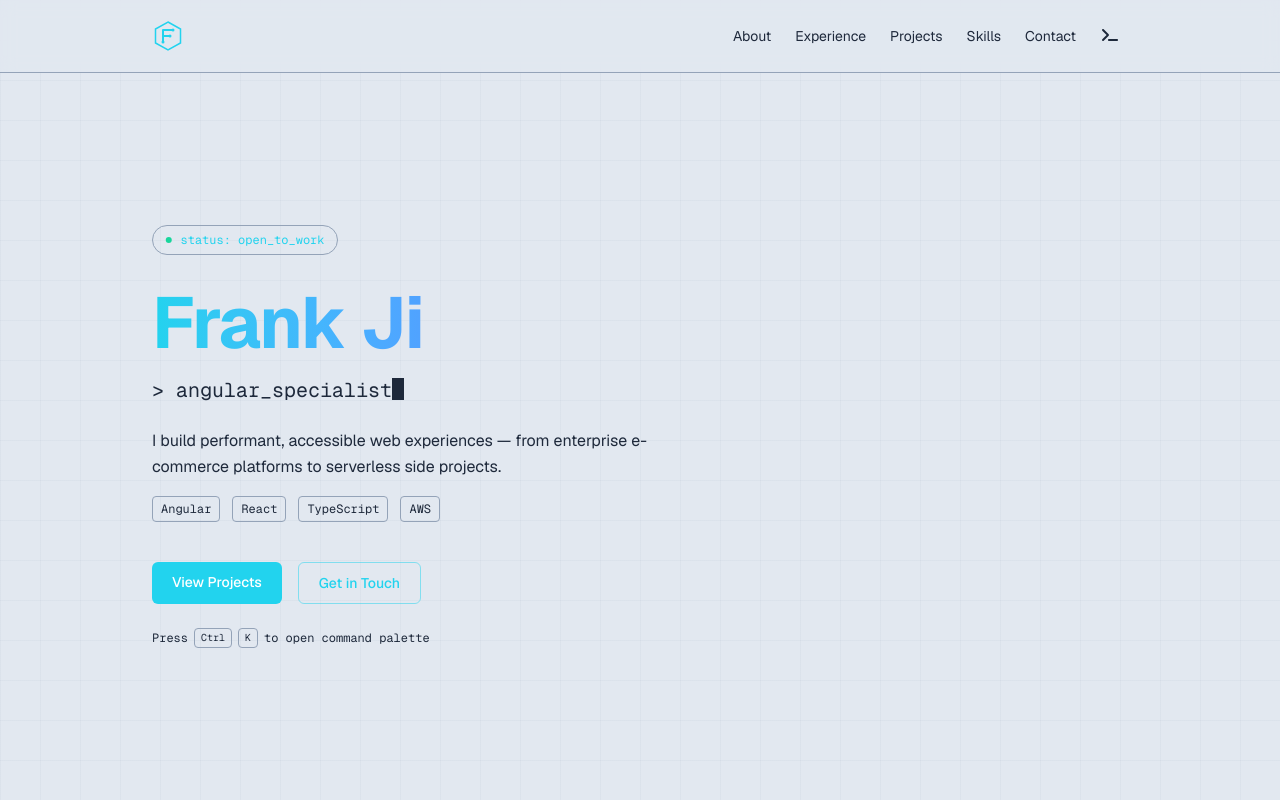
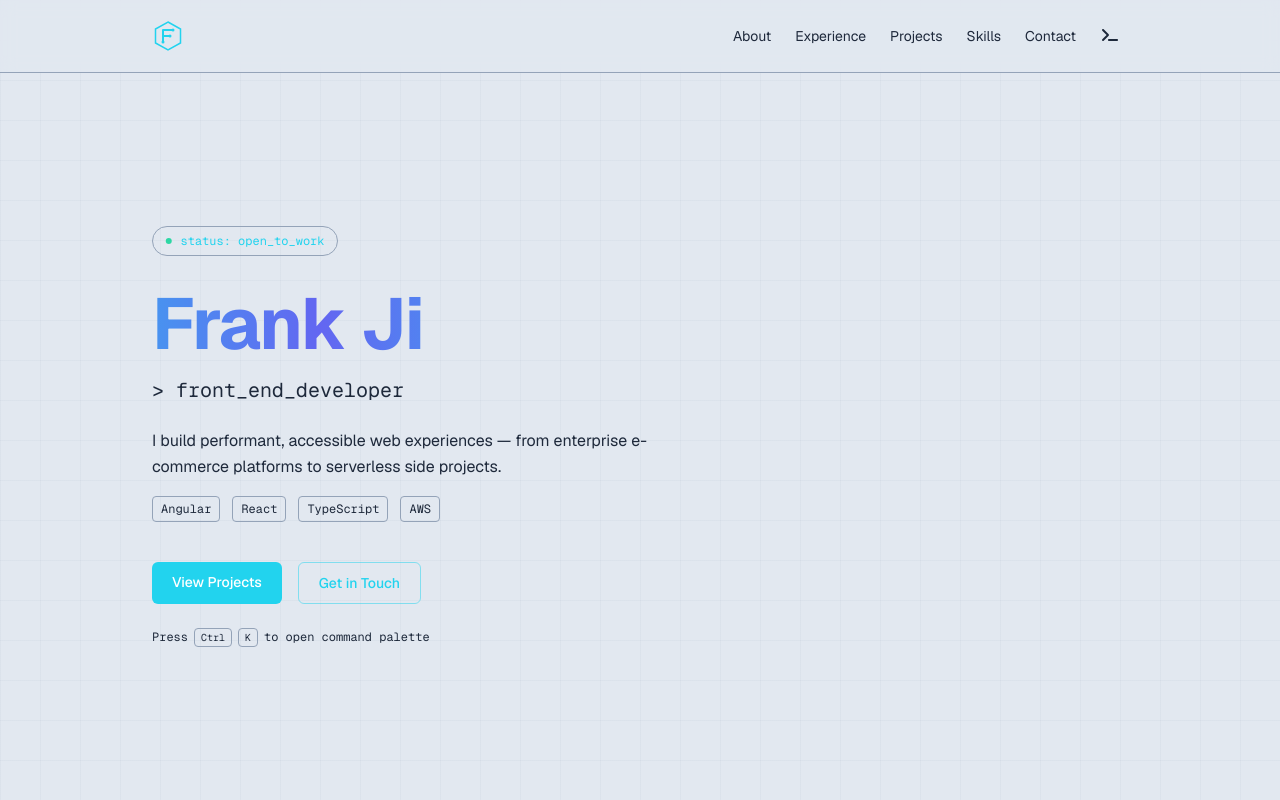
Before and after one commit to FrankJi1019/portfolio, a Next.js app: page / in a window 1280 px wide. Shown: the top 800 px of the page. Built offline with nearby package versions, Linux system fonts and the light colour scheme.

Commit message:
feat: add 3d animation to project card

```diff
--- a/src/app/globals.css
+++ b/src/app/globals.css
@@ -90,6 +90,23 @@ section + section {
   100% { background-position: 100% 50%; }
 }
 
+/* Color flow animation */
+.name-flow {
+  background-image: linear-gradient(
+    90deg,
+    #22d3ee,
+    #6366f1,
+    #22d3ee
+  );
+  background-size: 300% 100%;
+  animation: color-flow 3s linear infinite;
+}
+
+@keyframes color-flow {
+  0% { background-position: 0% 50%; }
+  100% { background-position: 300% 50%; }
+}
+
 /* Status indicator pulse */
 @keyframes pulse-dot {
   0%, 100% { opacity: 1; }
--- a/src/components/hero.tsx
+++ b/src/components/hero.tsx
@@ -1,6 +1,5 @@
 import { FontAwesomeIcon } from "@fortawesome/react-fontawesome";
 import { faCircle } from "@fortawesome/free-solid-svg-icons";
-import { TypingText } from "./typing-text";
 
 export function Hero() {
   return (
@@ -12,12 +11,12 @@ export function Hero() {
       </div>
 
       <h1 className="text-5xl font-bold tracking-tight sm:text-7xl">
-        <span className="bg-gradient-to-r from-accent to-blue-400 bg-clip-text text-transparent">
+        <span className="name-flow bg-clip-text text-transparent">
           Frank Ji
         </span>
       </h1>
       <h2 className="mt-4 font-mono text-lg text-[var(--muted)] sm:text-xl">
-        <TypingText />
+        &gt; front_end_developer
       </h2>
       <p className="mt-6 max-w-lg text-[var(--muted)] leading-relaxed">
         I build performant, accessible web experiences — from enterprise
--- a/src/components/projects.tsx
+++ b/src/components/projects.tsx
@@ -1,6 +1,7 @@
 import { FontAwesomeIcon } from "@fortawesome/react-fontawesome";
 import { faArrowUpRightFromSquare } from "@fortawesome/free-solid-svg-icons";
 import { PROJECTS } from "@/data/portfolio";
+import { TiltCard } from "./tilt-card";
 
 export function Projects() {
   return (
@@ -8,8 +9,8 @@ export function Projects() {
       <h2 className="text-2xl font-bold">Projects</h2>
       <div className="mt-8 space-y-4">
         {PROJECTS.map((project) => (
+          <TiltCard key={project.title}>
             <article
-            key={project.title}
               className="card-glow rounded-lg border border-[var(--border)] bg-[var(--card)] p-6 hover:border-accent"
             >
               <div className="flex items-start justify-between gap-4">
@@ -40,6 +41,7 @@ export function Projects() {
                 ))}
               </ul>
             </article>
+          </TiltCard>
         ))}
       </div>
     </section>
--- a/src/components/skills.tsx
+++ b/src/components/skills.tsx
@@ -1,4 +1,5 @@
 import { SKILLS } from "@/data/portfolio";
+import { TiltCard } from "./tilt-card";
 
 export function Skills() {
   return (
@@ -6,7 +7,7 @@ export function Skills() {
       <h2 className="text-2xl font-bold">Skills</h2>
       <div className="mt-8 grid gap-8 sm:grid-cols-2">
         {SKILLS.map((category) => (
-          <div key={category.label}>
+          <TiltCard key={category.label} className="rounded-lg border border-[var(--border)] bg-[var(--card)] p-5">
             <h3 className="text-sm font-semibold uppercase tracking-wider text-[var(--muted)]">
               {category.label}
             </h3>
@@ -20,7 +21,7 @@ export function Skills() {
                 </span>
               ))}
             </div>
-          </div>
+          </TiltCard>
         ))}
       </div>
     </section>
--- /dev/null
+++ b/src/components/tilt-card.tsx
@@ -0,0 +1,32 @@
+"use client";
+
+import { useRef, type MouseEvent, type ReactNode } from "react";
+
+export function TiltCard({ children, className = "" }: { children: ReactNode; className?: string }) {
+  const ref = useRef<HTMLDivElement>(null);
+
+  function handleMouseMove(e: MouseEvent) {
+    const el = ref.current;
+    if (!el) return;
+    const rect = el.getBoundingClientRect();
+    const x = (e.clientX - rect.left) / rect.width - 0.5;
+    const y = (e.clientY - rect.top) / rect.height - 0.5;
+    el.style.transform = `perspective(600px) rotateY(${x * 10}deg) rotateX(${-y * 10}deg)`;
+  }
+
+  function handleMouseLeave() {
+    const el = ref.current;
+    if (el) el.style.transform = "";
+  }
+
+  return (
+    <div
+      ref={ref}
+      onMouseMove={handleMouseMove}
+      onMouseLeave={handleMouseLeave}
+      className={`transition-transform duration-200 ease-out ${className}`}
+    >
+      {children}
+    </div>
+  );
+}
```
Lines whose indentation alone changed are shown as unchanged.
